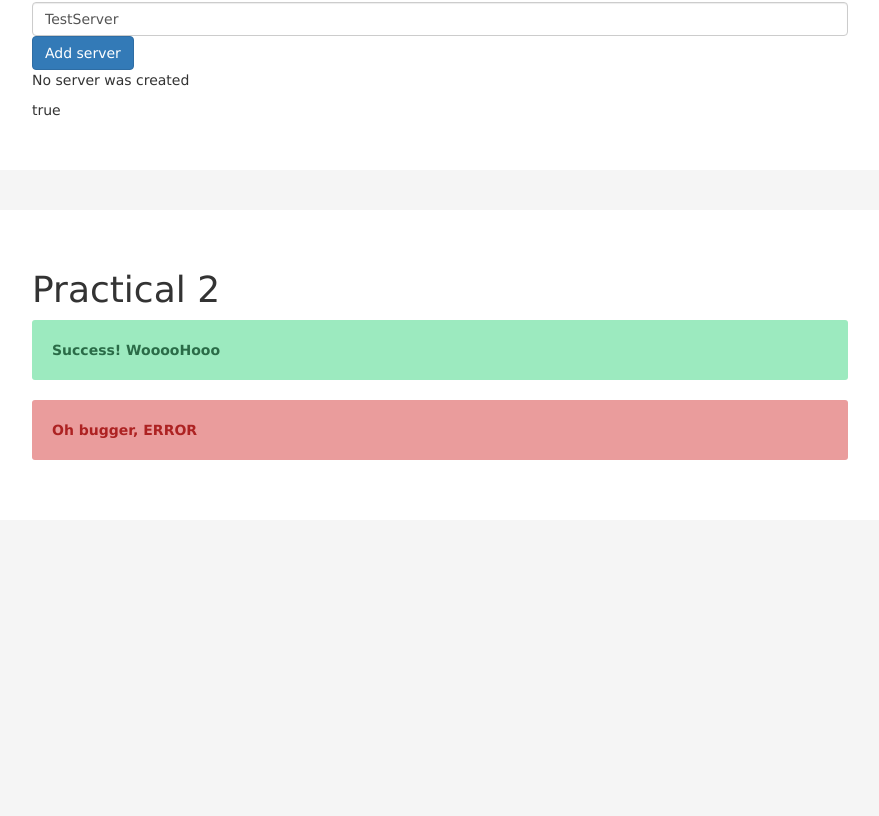
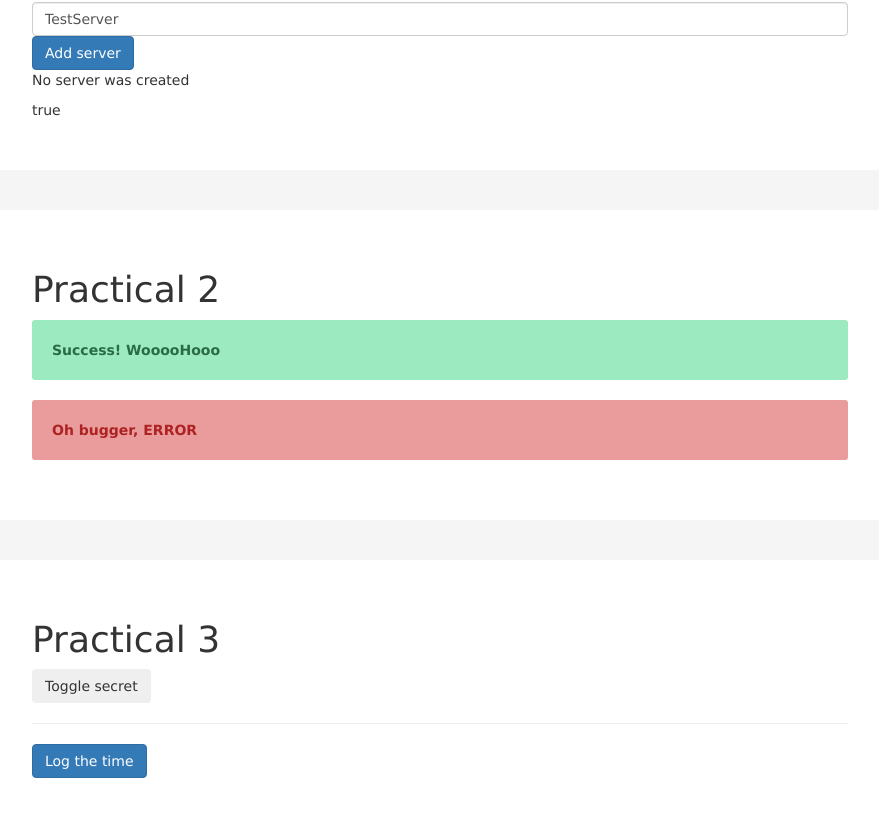
Before and after one commit to alastairbird/Angular-Test, an Angular app: page / in a window 1280 px wide. Shown: the part 606-1422 px from the top of the page, without its empty margins (200-1079 px from the left). Before the commit the page ends 1166 px from the top, so only its background shows below. Built offline with nearby package versions, Linux system fonts and the light colour scheme.

Commit message:
Third practical easy mode

```diff
--- a/src/app/app.component.html
+++ b/src/app/app.component.html
@@ -19,3 +19,8 @@
   <app-success></app-success>
   <app-warning></app-warning>
 </div>
+
+<div class="module">
+  <h1>Practical 3</h1>
+  <app-third-practical></app-third-practical>
+</div>
--- a/src/app/app.module.ts
+++ b/src/app/app.module.ts
@@ -8,6 +8,7 @@ import { ServerComponent } from './server/server.component';
 import { ServersComponent } from './servers/servers.component';
 import { WarningComponent } from './warning/warning.component';
 import { SuccessComponent } from './success/success.component';
+import { ThirdPracticalComponent } from './third-practical/third-practical.component';
 
 
 @NgModule({
@@ -16,7 +17,8 @@ import { SuccessComponent } from './success/success.component';
     ServerComponent,
     ServersComponent,
     WarningComponent,
-    SuccessComponent
+    SuccessComponent,
+    ThirdPracticalComponent
   ],
   imports: [
     BrowserModule,
--- /dev/null
+++ b/src/app/third-practical/third-practical.component.css
@@ -0,0 +1,4 @@
+.blue {
+	background: #78d6f3;
+	color: #fff;
+}
--- /dev/null
+++ b/src/app/third-practical/third-practical.component.html
@@ -0,0 +1,12 @@
+<button class="btn" (click)="toggleDisplay()">Toggle secret</button>
+
+<p *ngIf="displayIsVisible"><br>Secret text</p>
+
+<hr>
+
+<button class="btn btn-primary" (click)="handleTimeStamp($event)">Log the time</button>
+<ul>
+	<li *ngFor="let timestamp of timestamps" [class.blue]="moreThanFiveTimeStamps()">
+		{{timestamp}}
+	</li>
+</ul>
--- /dev/null
+++ b/src/app/third-practical/third-practical.component.ts
@@ -0,0 +1,35 @@
+import { Component, OnInit } from '@angular/core';
+
+@Component({
+  selector: 'app-third-practical',
+  templateUrl: './third-practical.component.html',
+  styleUrls: ['./third-practical.component.css']
+})
+export class ThirdPracticalComponent implements OnInit {
+
+	displayIsVisible:boolean = false;
+	timestamps = [];
+	timestampID:number = 0;
+
+  constructor() { }
+
+  toggleDisplay() {
+  	this.displayIsVisible = !this.displayIsVisible;
+  }
+
+  handleTimeStamp(event) {
+  	this.timestampID++;
+  	console.log(event.timeStamp + " id: " + this.timestampID);
+  	this.timestamps.push(event.timeStamp);
+  }
+
+  moreThanFiveTimeStamps(){
+  	if(this.timestampID > 5){
+  		return true;
+  	}
+  }
+
+  ngOnInit() {
+  }
+
+}
```
Also changed, not shown: 1 other file (tests, documents, lock files or other folders).
